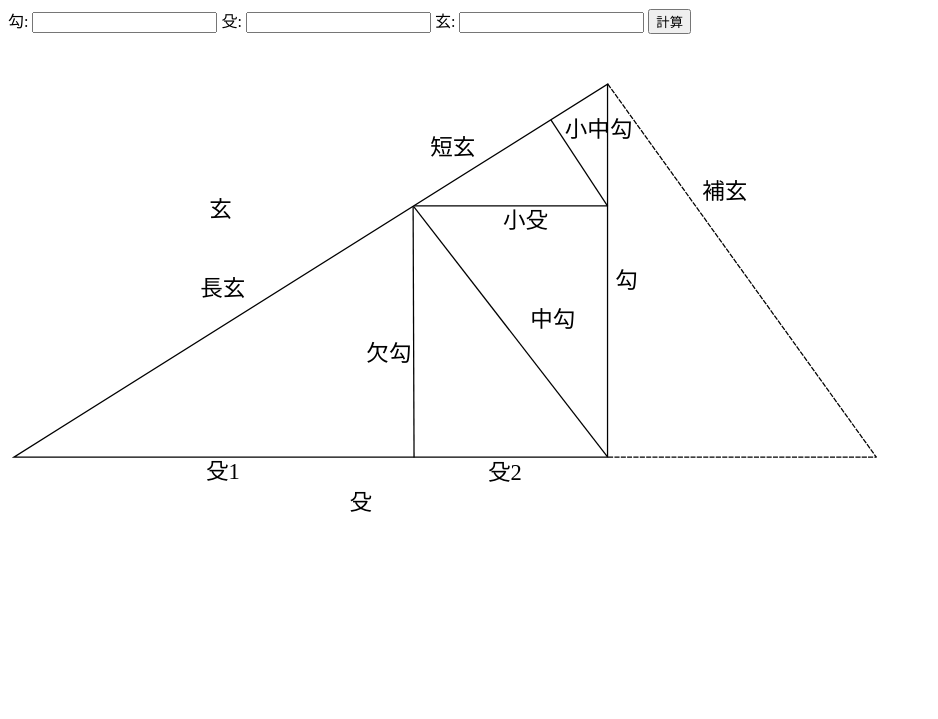
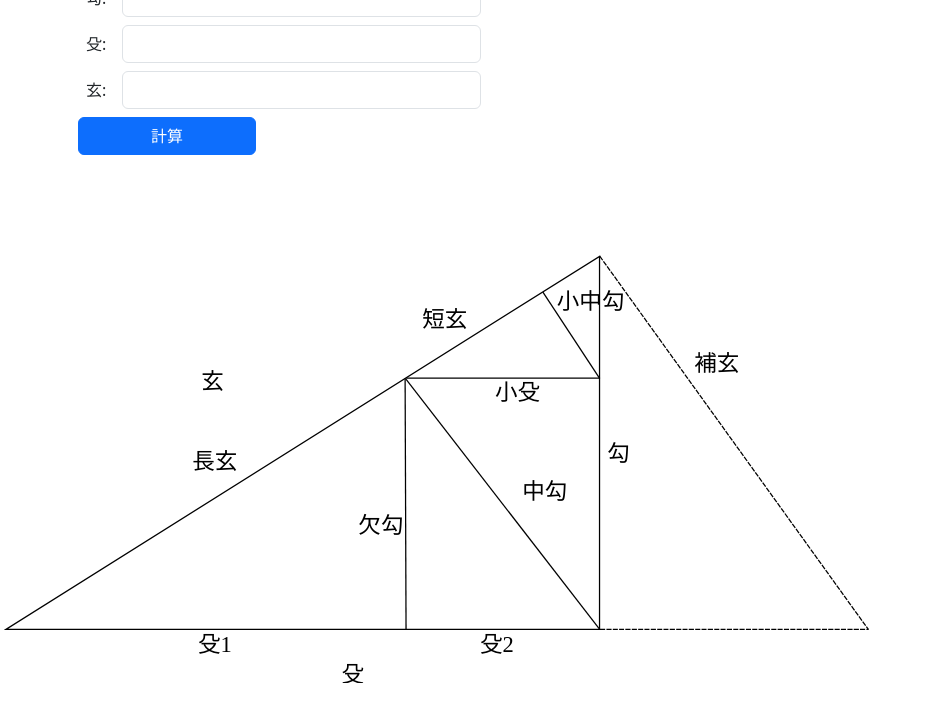
Before and after one commit to boonx4m312s/koucogen, a plain HTML site: page index.html in a window 1280 px wide. Shown: the part 81-800 px from the top of the page, without its empty margins (0-938 px from the left). Drawn offline with nearby package versions, Linux system fonts and the light colour scheme.

Commit message:
bootstrap add

```diff
--- a/index.html
+++ b/index.html
@@ -1,26 +1,51 @@
 <!DOCTYPE html>
 <html>
-  <head>
-    <base target="_top">
-    <meta charset="UTF-8">
-    <meta name="viewport" content="width=device-width, initial-scale=1.0">
-    <!-- Use a templated HTML printing scriptlet to import common stylesheet -->
-  </head>
+   <head>
+      <meta charset="utf-8">
+      <meta name="viewport" content="width=device-width, initial-scale=1">
+      <title>Bootstrap demo</title>
+      <link href="https://cdn.jsdelivr.net/npm/bootstrap@5.3.0/dist/css/bootstrap.min.css" rel="stylesheet" integrity="sha384-9ndCyUaIbzAi2FUVXJi0CjmCapSmO7SnpJef0486qhLnuZ2cdeRhO02iuK6FUUVM" crossorigin="anonymous">
+    </head>
   <body>
+
     <h1>勾殳玄の計算
     </h1>
-      <label for="title1">勾:</label>
-      <input type="number" id="kou" name="kou" size="10" />
-      <label for="title2">殳:</label>
-      <input type="number" id="co" name="co" size="10" />
-      <label for="title3">玄:</label>
-      <input type="number" id="gen" name="gen" size="10" />
-      <button id="button1">計算</button>
+    <div class="container overflow-hidden text-center">
+      <div class="row g-3 align-items-center p-1">
+        <div class="col-auto">
+          <label for="inputPassword6" class="col-form-label">勾:</label>
+        </div>
+        <div class="col col-md-4">
+          <input type="number" id="kou" class="form-control" aria-labelledby="passwordHelpInline">
+        </div>
+      </div>
+
+    <div class="row g-3 align-items-center p-1">
+      <div class="col-auto">
+        <label for="inputPassword6" class="col-form-label">殳:</label>
+      </div>
+      <div class="col col-md-4">
+        <input type="number" id="co" class="form-control" aria-labelledby="passwordHelpInline">
+      </div>
+    </div>
+
+    <div class="row g-3 align-items-center p-1">
+      <div class="col-auto">
+        <label for="inputPassword6" class="col-form-label">玄:</label>
+      </div>
+      <div class="col col-md-4">
+        <input type="number" id="gen" class="form-control" aria-labelledby="passwordHelpInline">
+      </div>
+    </div>
+    <div class="row g-3 align-items-center p-1 col-md-2">
+      <button type="button" id="button1" class="btn btn-primary">計算</button>
+</div>
+   </div>
       <br>
       <svg
   width="1000"
   height="500"
-  viewBox="0 0 264.58333 132.29167"
+  viewBox="0 0 264.58333 120"
   version="1.1"
   id="svg1"
   inkscape:version="1.3.2 (091e20e, 2023-11-25, custom)"
@@ -241,5 +266,6 @@
  </g>
       </svg>
   <script src="script.js"></script>
+  <script src="https://cdn.jsdelivr.net/npm/bootstrap@5.3.0/dist/js/bootstrap.bundle.min.js" integrity="sha384-geWF76RCwLtnZ8qwWowPQNguL3RmwHVBC9FhGdlKrxdiJJigb/j/68SIy3Te4Bkz" crossorigin="anonymous"></script>
   </body>
 </html>
```
